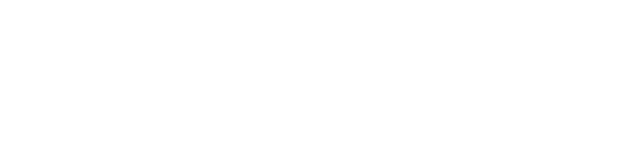
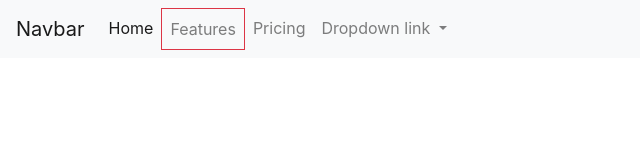
Before and after one commit to AleChumbes/portfolio, a plain HTML site: page index.html in a window 1280 px wide. Shown: the whole page, without its empty margins (0-640 px from the left). Drawn offline with nearby package versions, Linux system fonts and the light colour scheme.

Commit message:
added nav bar

```diff
--- a/index.html
+++ b/index.html
@@ -4,8 +4,50 @@
     <meta charset="UTF-8">
     <meta name="viewport" content="width=device-width, initial-scale=1.0">
     <title>This is my portfolio</title>
+    <!-- bootstrap v4  -->
+    <link rel="stylesheet" href="https://cdn.jsdelivr.net/npm/bootstrap@4.0.0/dist/css/bootstrap.min.css" integrity="sha384-Gn5384xqQ1aoWXA+058RXPxPg6fy4IWvTNh0E263XmFcJlSAwiGgFAW/dAiS6JXm" crossorigin="anonymous">
+    <link href="style.css" type="text/css" rel="stylesheet">
 </head>
 <body>
+    <header>
+        <nav class="navbar navbar-expand-lg navbar-light bg-light">
+            <a class="navbar-brand" href="#">Navbar</a>
+            <button class="navbar-toggler" type="button" data-toggle="collapse" data-target="#navbarNavDropdown" aria-controls="navbarNavDropdown" aria-expanded="false" aria-label="Toggle navigation">
+              <span class="navbar-toggler-icon"></span>
+            </button>
+            <div class="collapse navbar-collapse" id="navbarNavDropdown">
+              <ul class="navbar-nav">
+                <li class="nav-item active">
+                  <a class="nav-link" href="#">Home <span class="sr-only">(current)</span></a>
+                </li>
+                <li class="nav-item border border-danger">
+                  <a class="nav-link" href="#">Features</a>
+                </li>
+                <li class="nav-item">
+                  <a class="nav-link" href="#">Pricing</a>
+                </li>
+                <li class="nav-item dropdown">
+                  <a class="nav-link dropdown-toggle" href="#" id="navbarDropdownMenuLink" data-toggle="dropdown" aria-haspopup="true" aria-expanded="false">
+                    Dropdown link
+                  </a>
+                  <div class="dropdown-menu" aria-labelledby="navbarDropdownMenuLink">
+                    <a class="dropdown-item" href="#">Action</a>
+                    <a class="dropdown-item" href="#">Another action</a>
+                    <a class="dropdown-item" href="#">Something else here</a>
+                  </div>
+                </li>
+              </ul>
+            </div>
+          </nav>
+    </header>
 
+
+
+
+
+<!-- bootstrap and js  -->
+    <script src="https://code.jquery.com/jquery-3.2.1.slim.min.js" integrity="sha384-KJ3o2DKtIkvYIK3UENzmM7KCkRr/rE9/Qpg6aAZGJwFDMVNA/GpGFF93hXpG5KkN" crossorigin="anonymous"></script>
+<script src="https://cdn.jsdelivr.net/npm/popper.js@1.12.9/dist/umd/popper.min.js" integrity="sha384-ApNbgh9B+Y1QKtv3Rn7W3mgPxhU9K/ScQsAP7hUibX39j7fakFPskvXusvfa0b4Q" crossorigin="anonymous"></script>
+<script src="https://cdn.jsdelivr.net/npm/bootstrap@4.0.0/dist/js/bootstrap.min.js" integrity="sha384-JZR6Spejh4U02d8jOt6vLEHfe/JQGiRRSQQxSfFWpi1MquVdAyjUar5+76PVCmYl" crossorigin="anonymous"></script>
 </body>
 </html>
```
Also changed, not shown: style.css (added).
